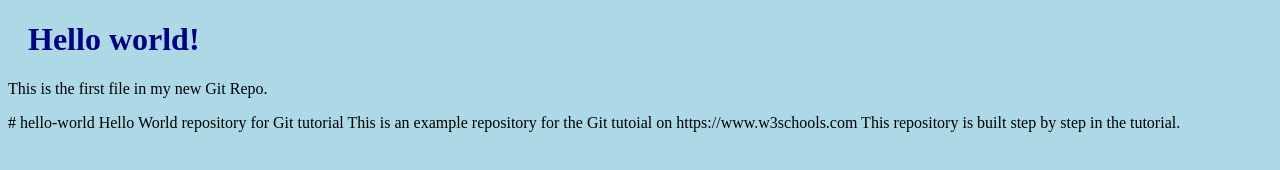
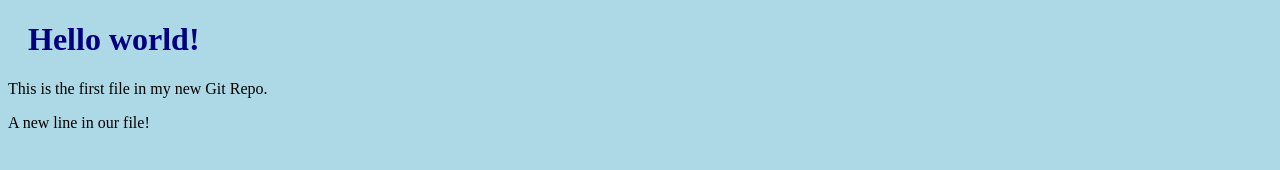
Before and after one commit to anikiyusuf/myproject, a plain HTML site: page index.html in a window 1280 px wide. Drawn offline with Linux system fonts and the light colour scheme.

Commit message:
Updated index.html with a new line

```diff
--- a/index.html
+++ b/index.html
@@ -7,10 +7,6 @@
 
 <h1>Hello world!</h1>
 <p>This is the first file in my new Git Repo.</p>
-# hello-world
-Hello World repository for Git tutorial
-This is an example repository for the Git tutoial on https://www.w3schools.com
-
-This repository is built step by step in the tutorial.
+<p>A new line in our file!</p>
 </body>
 </html>
```
Also changed, not shown: 1 other file.
